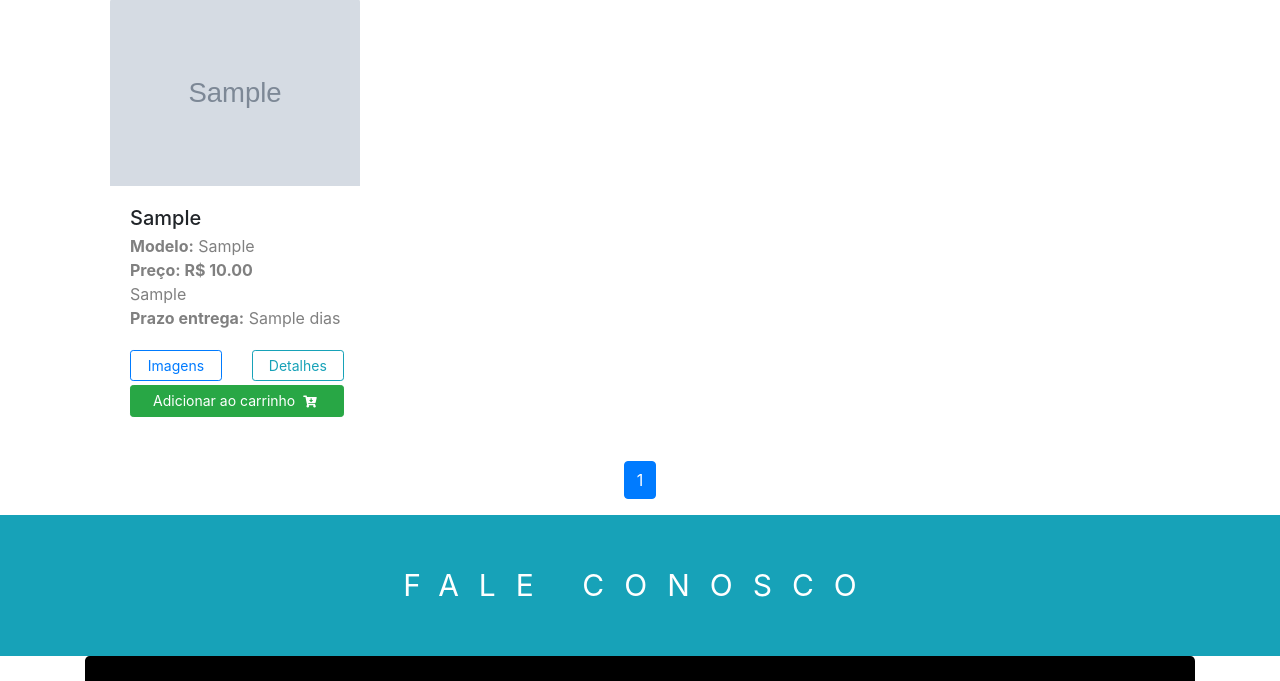
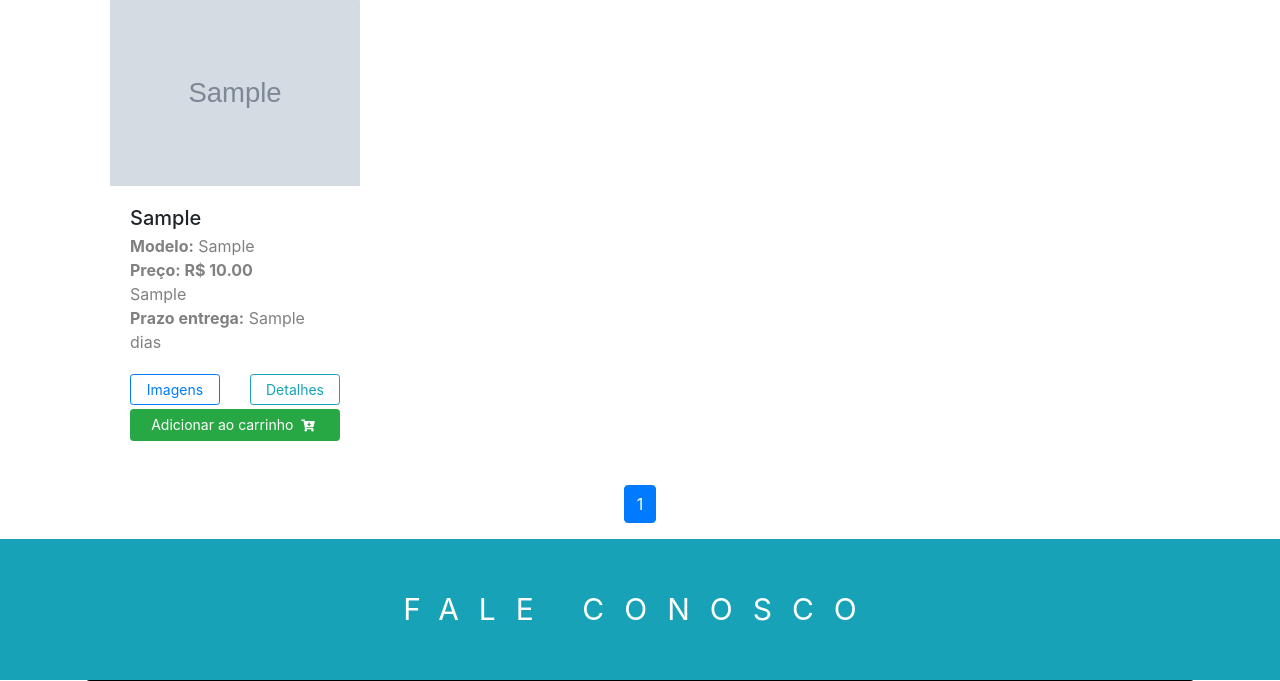
Before and after one commit to guilehm/E-commerce, a Django app: page /oculos/ in a window 1280 px wide. Shown: the part 356-1037 px from the top of the page. Run offline with Django 3.2, Linux system fonts and the light colour scheme; tables that the repository leaves empty hold one stand-in row (values such as "Sample post"); grey boxes marked "Sample" are stand-in pictures; some libraries are stand-ins or nearby versions.

Commit message:
Max-width changed in product list

```diff
--- a/oticas/templates/oticas/oculos.html
+++ b/oticas/templates/oticas/oculos.html
@@ -25,7 +25,7 @@
                 {% for i in oculos %}
                 {% if i.disp %}
                 <div class="col-12 col-md-4 col-lg-3 child" style="width: 18rem;">
-                    <div class="card border-0" style=" max-width: 300px;">
+                    <div class="card border-0" style=" max-width: 250px;">
                         <img class="card-img-top" src="{{ i.imagem.url }}" alt="Card image cap" style=" max-width: 250px;">
                         <div class="card-body">
                             <h5 class="card-title mb-1">{{i.marca}}</h5>
```
